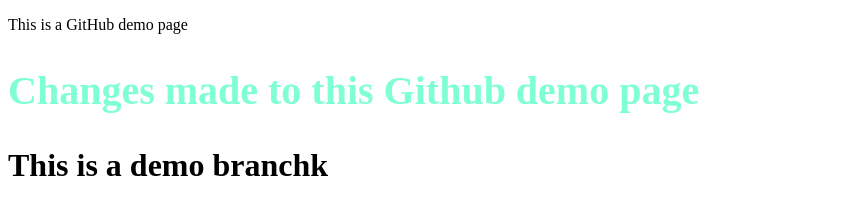
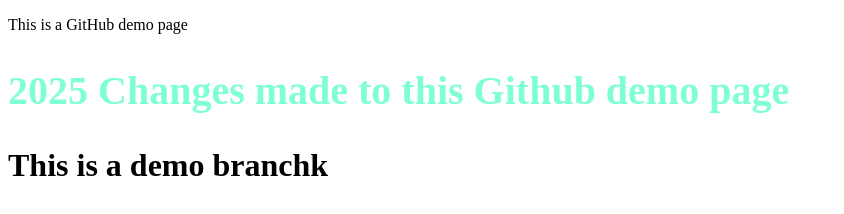
Before and after one commit to nelex49/sandbox, a plain HTML site: page index.html in a window 1280 px wide. Shown: the whole page, without its empty margins (0-844 px from the left). Drawn offline with Linux system fonts and the light colour scheme.

Commit message:
second commit

```diff
--- a/index.html
+++ b/index.html
@@ -17,7 +17,7 @@
 
   <body>
     <p>This is a GitHub demo page</p>
-    <h2>Changes made to this Github demo page</h2>
+    <h2>2025 Changes made to this Github demo page</h2>
 
     <h1>This is a demo branchk</h1>
     <script src="js/script.js"></script>
```
